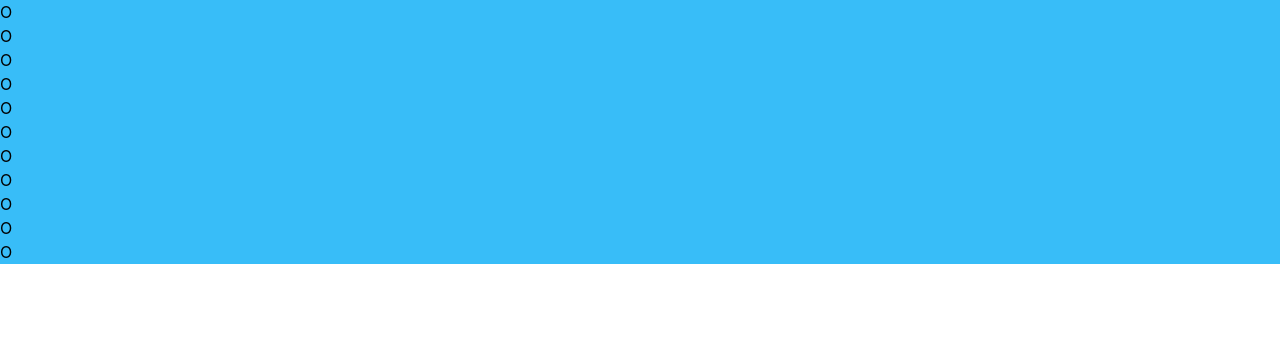
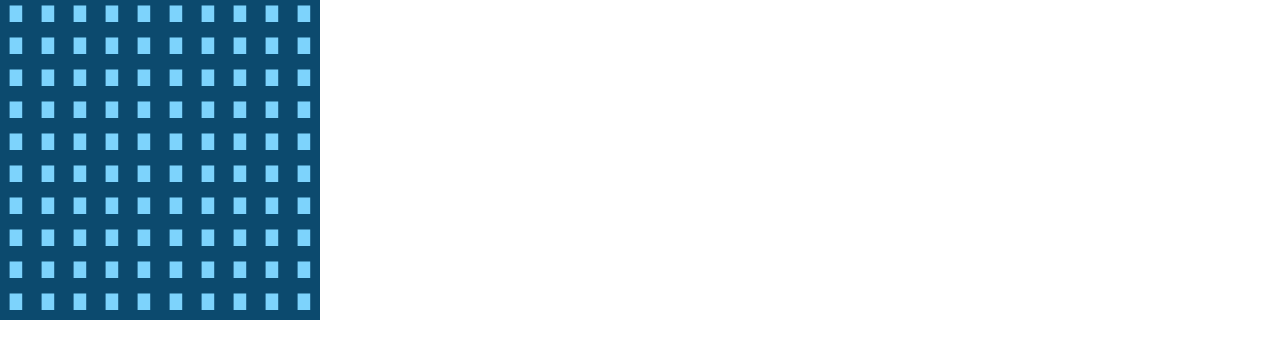
Before and after one commit to heidisnell/tempus-mentorship, a React (Create React App) app in the folder conways-game-of-life/: page / in a window 1280 px wide. Shown: the top 358 px of the page. Built offline with nearby package versions, Linux system fonts and the light colour scheme.

Commit message:
added rows and columns

```diff
--- a/conways-game-of-life/src/App.tsx
+++ b/conways-game-of-life/src/App.tsx
@@ -9,6 +9,7 @@ function App() {
 }
 
 const Game: React.FC = () => {
+  // TODO: control speed
   return <Board numRows={10} numCols={10}></Board>;
 };
 
@@ -16,16 +17,23 @@ const Board: React.FC<{ numRows: number; numCols: number }> = ({
   numRows,
   numCols,
 }) => {
+  let col: any[] = [];
+  for (let i = 0; i < numCols; i++) {
+    col.push(Cell);
+  }
   const row = [];
-  for (let i = 0; i < numCols; i++) {
-    row.push(Cell);
+  for (let j = 0; j < numRows; j++) {
+    row.push(col);
   }
   return (
-    <div className="bg-sky-400">
-      {row.map((C) => (
-        <C></C>
+    <div>
+      {row.map(() => (
+        <div className="flex">
+          {col.map((C) => (
+            <C></C>
+          ))}
+        </div>
       ))}
-      <Cell></Cell>
     </div>
   );
 };
@@ -35,10 +43,11 @@ const Cell: React.FC = () => {
   const handleClick = () => {
     setIsAlive(!isAlive);
   };
-
   return (
     <div onClick={handleClick}>
-      <p>{isAlive ? "O" : "X"}</p>
+      <p className="bg-sky-900 text-center text-sky-300 h-8 w-8">
+        {isAlive ? "▇" : "-"}
+      </p>
     </div>
   );
 };
```
